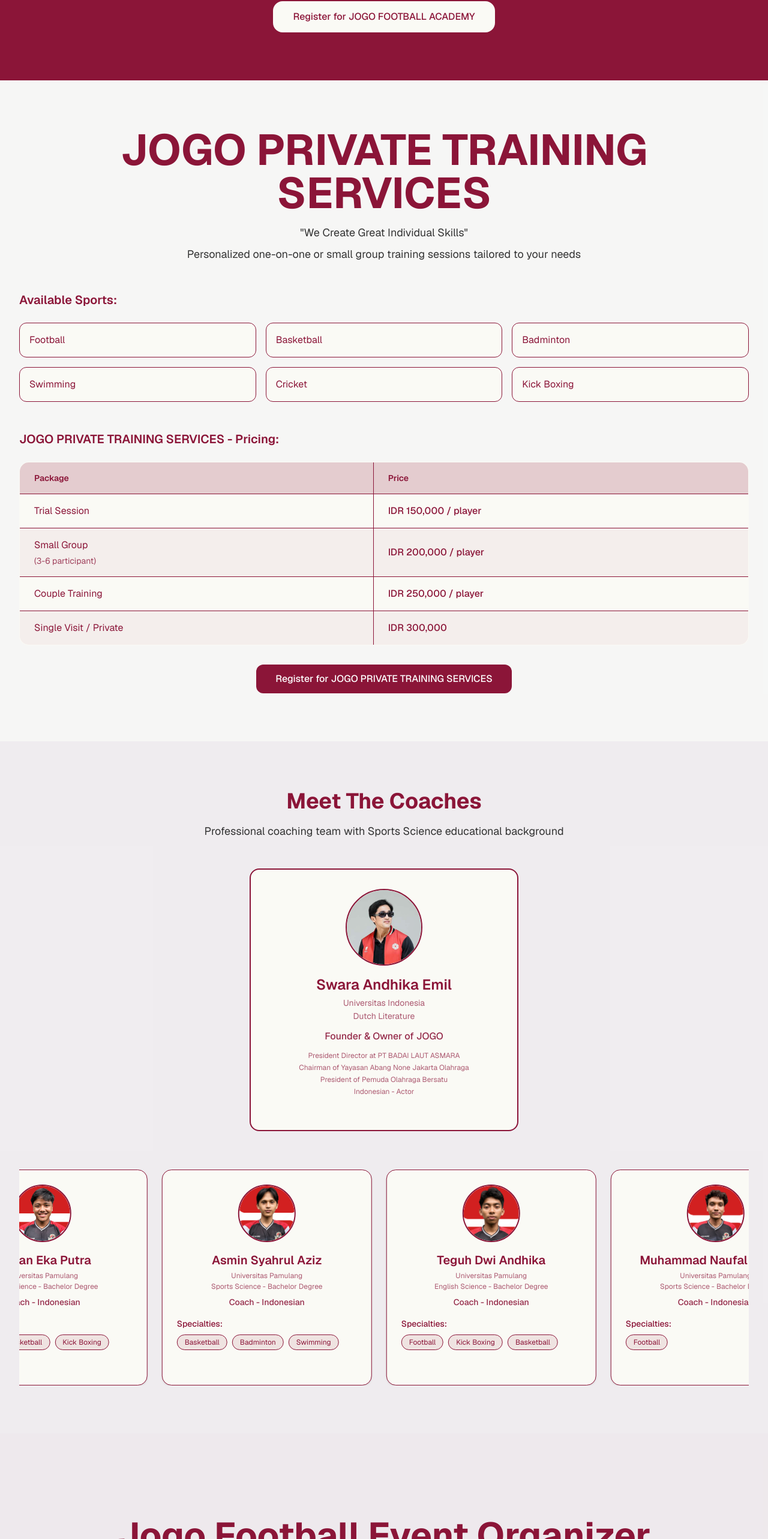
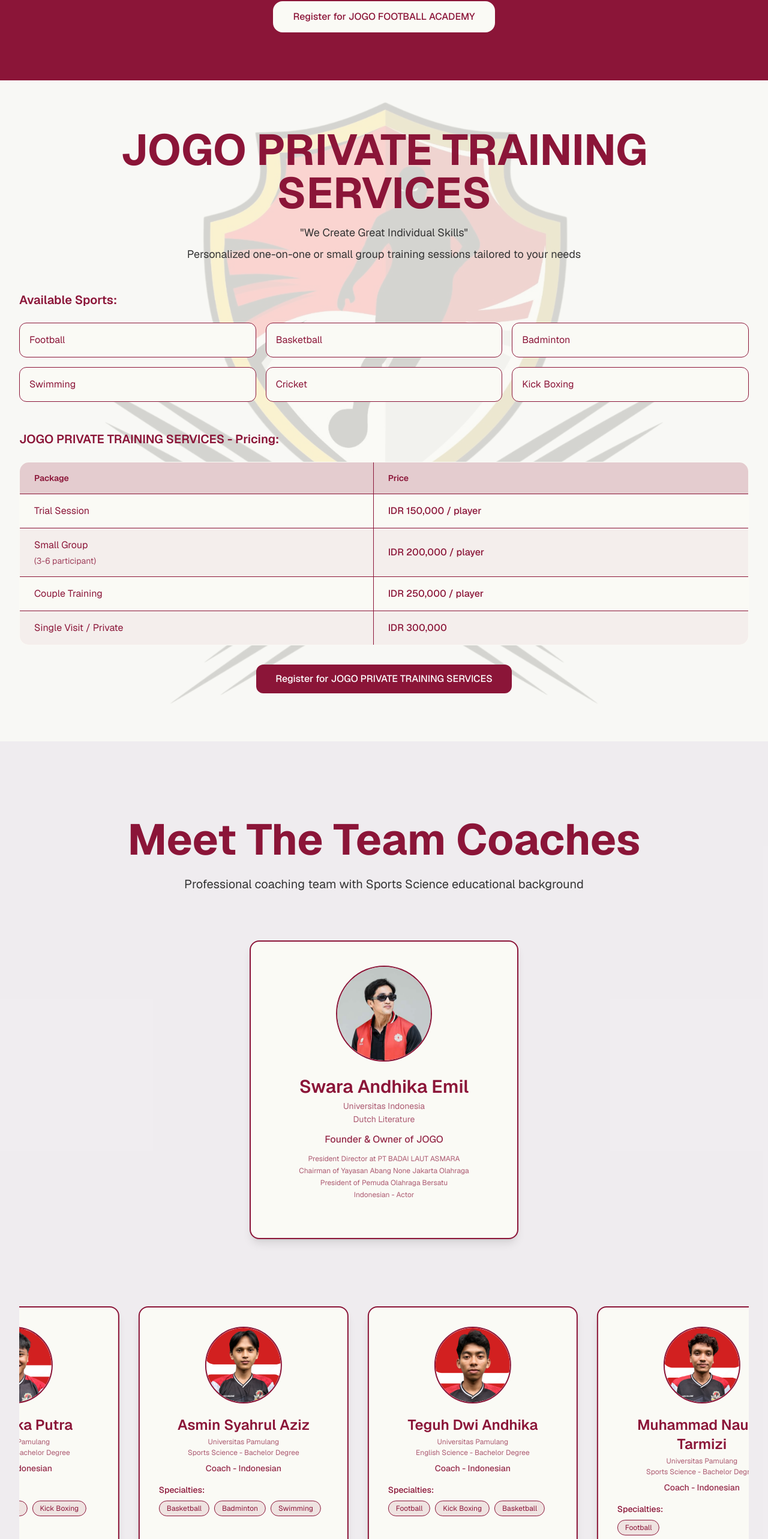
Before and after one commit to DrRhea/badailautasmara-web, a Next.js app: page / in a window 1280 px wide. Shown: the part 2908-5474 px from the top of the page at 60% size. Built offline with nearby package versions, Linux system fonts and the light colour scheme.

Commit message:
Tambahkan tanda kutip di subtitle line pertama We Create Great Individual Skills

```diff
--- a/src/components/CoachesSection.tsx
+++ b/src/components/CoachesSection.tsx
@@ -79,19 +79,19 @@
 
 export default function CoachesSection() {
   return (
-    <section id="coach" className="py-20" style={{ backgroundColor: 'rgba(139, 21, 56, 0.03)' }}>
+    <section id="coach" className="py-24 sm:py-28 md:py-32" style={{ backgroundColor: 'rgba(139, 21, 56, 0.03)' }}>
       <div className="max-w-7xl mx-auto px-4 sm:px-6 lg:px-8">
         <motion.div
           initial={{ opacity: 0, y: 20 }}
           whileInView={{ opacity: 1, y: 0 }}
           viewport={{ once: true }}
           transition={{ duration: 0.6 }}
-          className="text-center mb-12"
+          className="text-center mb-16 sm:mb-20"
         >
-          <h2 className="text-3xl sm:text-4xl font-bold mb-4" style={{ color: '#8B1538' }}>
-            Meet The Coaches
+          <h2 className="text-4xl sm:text-5xl md:text-6xl lg:text-7xl font-bold mb-6" style={{ color: '#8B1538' }}>
+            Meet The Team Coaches
           </h2>
-          <p className="text-lg max-w-2xl mx-auto" style={{ color: '#333333' }}>
+          <p className="text-lg sm:text-xl max-w-2xl mx-auto" style={{ color: '#333333' }}>
             Professional coaching team with Sports Science
             educational background
           </p>
@@ -103,24 +103,24 @@
           whileInView={{ opacity: 1, y: 0 }}
           viewport={{ once: true }}
           transition={{ duration: 0.6, delay: 0.2 }}
-          className="mb-16"
+          className="mb-20 sm:mb-24"
         >
-          <div className="max-w-md mx-auto rounded-2xl p-8 border-2" style={{ backgroundColor: '#FAFAF5', borderColor: '#8B1538' }}>
+          <div className="max-w-md mx-auto rounded-2xl p-8 sm:p-10 border-2 shadow-lg" style={{ backgroundColor: '#FAFAF5', borderColor: '#8B1538' }}>
             <div className="mb-6">
-              <div className="w-32 h-32 rounded-full mx-auto mb-4 flex items-center justify-center border-2 overflow-hidden" style={{ borderColor: '#8B1538', backgroundColor: 'rgba(139, 21, 56, 0.1)' }}>
+              <div className="w-36 h-36 sm:w-40 sm:h-40 rounded-full mx-auto mb-6 flex items-center justify-center border-2 overflow-hidden" style={{ borderColor: '#8B1538', backgroundColor: 'rgba(139, 21, 56, 0.1)' }}>
                 {founder.photo ? (
                   <Image
                     src={founder.photo}
                     alt={founder.name}
-                    width={128}
-                    height={128}
+                    width={160}
+                    height={160}
                     className="w-full h-full object-cover object-top rounded-full"
                   />
                 ) : (
                   <span className="text-xs text-center" style={{ color: '#8B1538', opacity: 0.7 }}>Photo</span>
                 )}
               </div>
-              <h3 className="text-2xl font-semibold text-center" style={{ color: '#8B1538' }}>
+              <h3 className="text-2xl sm:text-3xl font-semibold text-center" style={{ color: '#8B1538' }}>
                 {founder.name}
               </h3>
               {founder.university && (
@@ -149,11 +149,11 @@
           </div>
         </motion.div>
 
-        <div className="overflow-hidden">
+        <div className="overflow-hidden py-4">
           <motion.div
-            className="flex gap-6"
+            className="flex gap-6 sm:gap-8"
             animate={{
-              x: [0, -(316 * coaches.length)],
+              x: [0, -(350 * coaches.length)],
             }}
             transition={{
               x: {
@@ -168,24 +168,24 @@
             {[...coaches, ...coaches].map((coach, index) => (
               <motion.div
                 key={index}
-                className="flex-shrink-0 w-[300px] md:w-[350px] rounded-2xl p-6 shadow-sm border"
+                className="shrink-0 w-[300px] sm:w-[320px] md:w-[350px] rounded-2xl p-6 sm:p-8 shadow-lg border-2"
                 style={{ backgroundColor: '#FAFAF5', borderColor: '#8B1538' }}
               >
                 <div className="mb-4">
-                  <div className="w-24 h-24 rounded-full mx-auto mb-4 flex items-center justify-center border-2 overflow-hidden" style={{ borderColor: '#8B1538', backgroundColor: 'rgba(139, 21, 56, 0.1)' }}>
+                  <div className="w-28 h-28 sm:w-32 sm:h-32 rounded-full mx-auto mb-5 flex items-center justify-center border-2 overflow-hidden" style={{ borderColor: '#8B1538', backgroundColor: 'rgba(139, 21, 56, 0.1)' }}>
                     {coach.photo ? (
                       <Image
                         src={coach.photo}
                         alt={coach.name}
-                        width={96}
-                        height={96}
+                        width={128}
+                        height={128}
                         className="w-full h-full object-cover object-top rounded-full"
                       />
                     ) : (
                       <span className="text-xs text-center" style={{ color: '#8B1538', opacity: 0.7 }}>Photo</span>
                     )}
                   </div>
-                  <h3 className="text-xl font-semibold text-center" style={{ color: '#8B1538' }}>
+                  <h3 className="text-xl sm:text-2xl font-semibold text-center" style={{ color: '#8B1538' }}>
                     {coach.name}
                   </h3>
                   {coach.university && (
--- a/src/components/JOGOSection.tsx
+++ b/src/components/JOGOSection.tsx
@@ -1,8 +1,9 @@
 "use client";
 
 import { motion } from "framer-motion";
+import Image from "next/image";
 
-const GOOGLE_FORM_PRIVATE = "https://forms.gle/SuGsZXWmrfYz28Ny9";
+const WHATSAPP_NUMBER = "6281188022607";
 
 const sports = [
   "Football",
@@ -22,8 +23,21 @@
 
 export default function JOGOSection() {
   return (
-    <section id="private" className="py-20" style={{ backgroundColor: 'rgba(250, 250, 245, 0.5)' }}>
-      <div className="max-w-7xl mx-auto px-4 sm:px-6 lg:px-8">
+    <section id="private" className="relative py-20 overflow-hidden">
+      {/* Background Image */}
+      <div className="absolute inset-0 z-0">
+        <Image
+          src="/logos/logo-jogo.png"
+          alt="JOGO Logo Background"
+          fill
+          className="object-contain"
+          priority
+        />
+        {/* Overlay untuk readability */}
+        <div className="absolute inset-0" style={{ backgroundColor: 'rgba(250, 250, 245, 0.85)' }}></div>
+      </div>
+
+      <div className="relative z-10 max-w-7xl mx-auto px-4 sm:px-6 lg:px-8">
         <motion.div
           initial={{ opacity: 0, y: 20 }}
           whileInView={{ opacity: 1, y: 0 }}
@@ -117,7 +131,7 @@
           className="text-center"
         >
           <a
-            href={GOOGLE_FORM_PRIVATE}
+            href={`https://wa.me/${WHATSAPP_NUMBER}`}
             target="_blank"
             rel="noopener noreferrer"
             className="inline-block text-white px-8 py-3 rounded-xl font-medium transition-colors"
```
